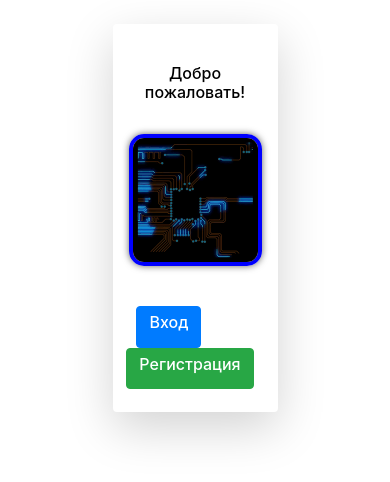
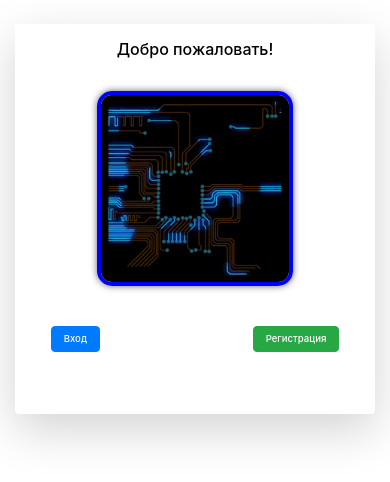
Before and after one commit to MakarenkoArtem/Weblearn, a Flask app: page / in a window 390 px wide. Shown: the part 48-530 px from the top of the page. Run offline with Flask 2, Linux system fonts and the light colour scheme; some libraries are stand-ins or nearby versions.

Commit message:
v4.87(mobile style)

```diff
--- a/static/css/style.css
+++ b/static/css/style.css
@@ -7,6 +7,9 @@
             font-size: 100%;
     }
     img{
+        width: 100%;
+    }
+    .welcome{
         width: 100%;
     }
 }
@@ -20,6 +23,9 @@
     }
     img{
         width: 150%;
+    }
+    .welcome{
+        width: 55%;
     }
 }
 h4{
@@ -47,6 +53,7 @@ h4{
     border-radius: 15px; /* Радиус скругления */
     border: 4px solid blue; /* Параметры рамки */
     box-shadow: 0 0 7px #666; /* Параметры тени */
+    width: 60%;
    }
 td {
     -weblit-padding: 15px;
@@ -81,6 +88,9 @@ td {
 entry{
     -weblit-margin-right:50%;
     margin-right:50%;
+}
+.btn{
+    font-size: 60%;
 }
 .btn-primary:hover {
     -weblit-box-shadow: 0 8px 65px -5px #007bff;
--- a/templates/choice.html
+++ b/templates/choice.html
@@ -1,18 +1,17 @@
 {% extends "base.html" %}
 
 {% block content %}
-<div class="container" style="width: 50%;">
+<div class="container welcome">
     <div class="shadow-lg p-3 mb-5 bg-body rounded">
-        <br>
         <h1 align="center">Добро пожаловать!</h1>
         <br>
         <p class="center-img">
             <img src="{{ url_for('static', filename='img/hello.gif') }}" class="round_gif" width="50%" height="50%">
         </p>
         <br>
-        <a href="/entry" style="position: relative; float: left; left: 6%;" class="btn btn-primary"><h2>Вход</h2>
+        <a href="/entry" style="position: relative; float: left; left: 6%;" class="btn btn-primary"><h2 style="margin:0%;">Вход</h2>
         </a>
-        <a href="/register" style="position: relative; float: right; right: 6%;" class="btn btn-success"><h2>Регистрация</h2></a>
+        <a href="/register" style="position: relative; float: right; right: 6%;" class="btn btn-success"><h2 style="margin:0%;">Регистрация</h2></a>
         <br><br><br>
     </div>
 </div>
```
